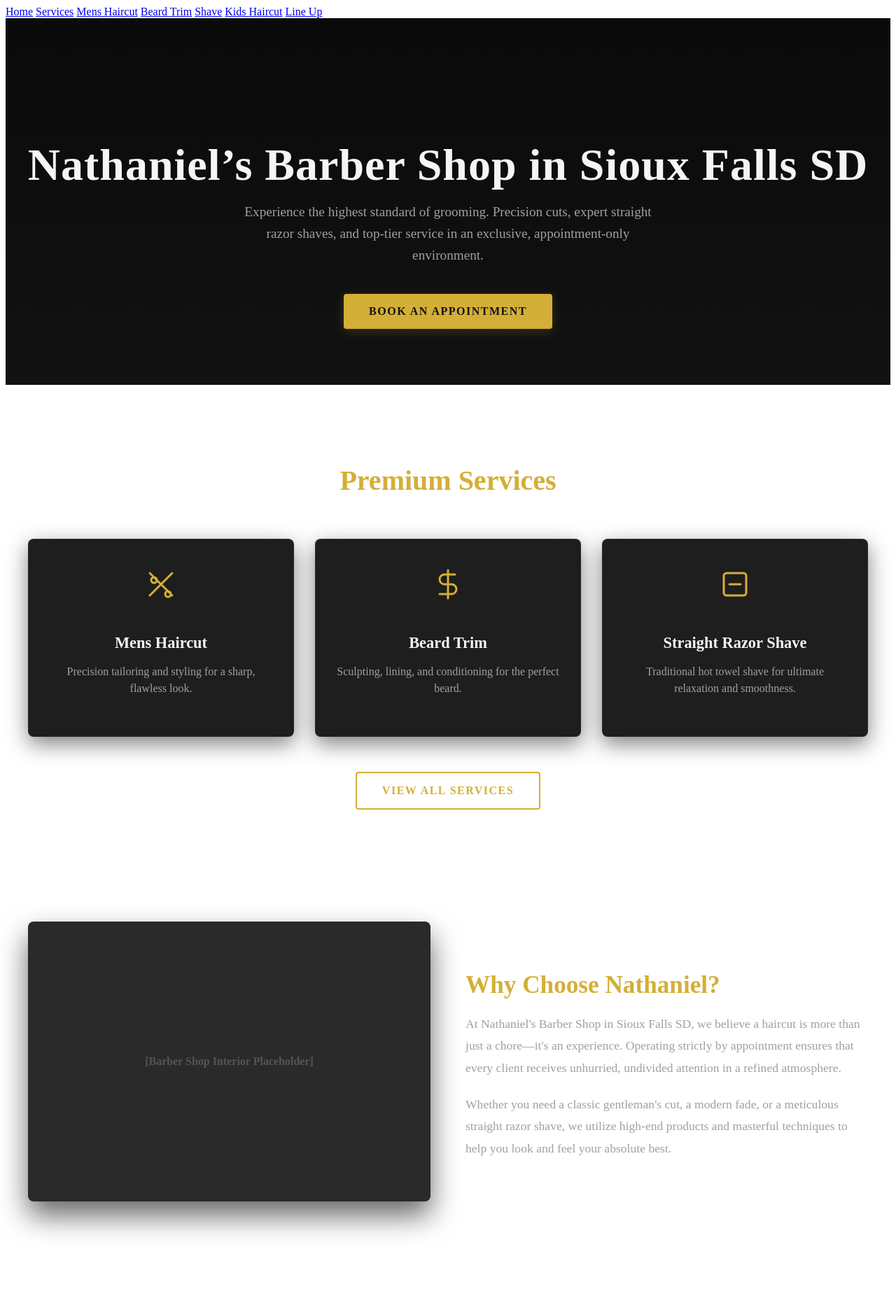
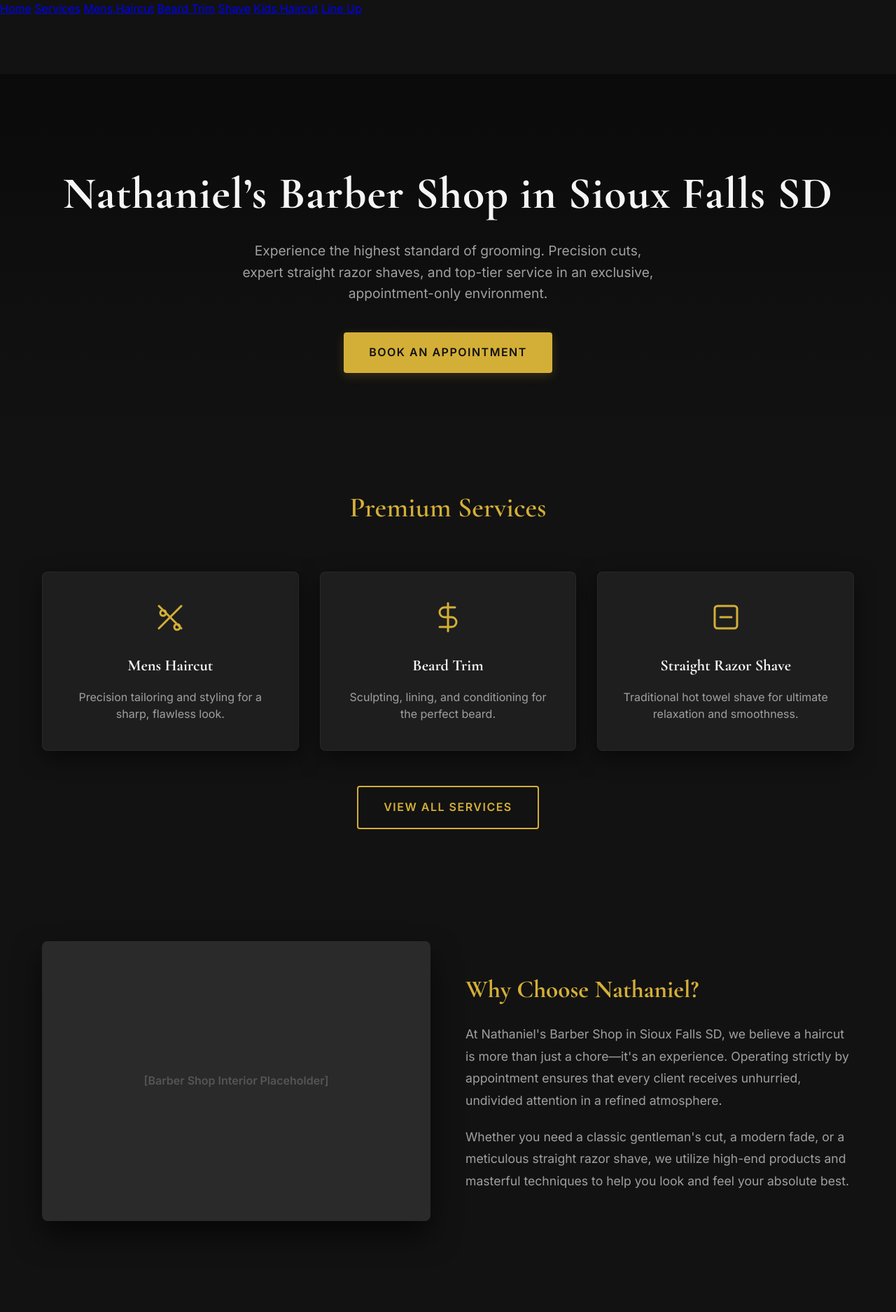
Before and after one commit to YourOnlineSquad/nathaniels-barber-shop, a Jekyll site: the page built from index.md, in a window 1280 px wide. Shown: the top 1875 px of the page at 70% size. Built offline with Jekyll 4.4.1, drawn with Linux system fonts in a browser that asks for light colours.

Commit message:
Update default.html

```diff
--- a/_layouts/default.html
+++ b/_layouts/default.html
@@ -1,18 +1,87 @@
-
 <!DOCTYPE html>
 <html lang="en">
 <head>
-  <meta charset="UTF-8">
-  <title>{{ page.title }}</title>
+    <meta charset="UTF-8">
+    <meta name="viewport" content="width=device-width, initial-scale=1.0">
+
+    <title>{{ page.title | default: "Nathaniel’s Barber Shop | Sioux Falls SD" }}</title>
+    <meta name="description" content="High-end barber shop in Sioux Falls SD offering precision haircuts, beard trims, and straight razor shaves. By appointment only.">
+
+    <link rel="preconnect" href="https://fonts.googleapis.com">
+    <link rel="preconnect" href="https://fonts.gstatic.com" crossorigin>
+    <link href="https://fonts.googleapis.com/css2?family=Cormorant+Garamond:wght@600;700&family=Inter:wght@300;400;600&display=swap" rel="stylesheet">
+
+    <style>
+        /* Global CSS Variables - Ensures consistency across all pages */
+        :root {
+            --bg-dark: #121212;
+            --bg-card: #1e1e1e;
+            --accent-gold: #D4AF37;
+            --text-light: #f5f5f5;
+            --text-muted: #a0a0a0;
+            --font-heading: 'Cormorant Garamond', serif;
+            --font-body: 'Inter', sans-serif;
+            --header-height: 80px;
+        }
+
+        /* Modern CSS Reset */
+        *, *::before, *::after {
+            margin: 0;
+            padding: 0;
+            box-sizing: border-box;
+        }
+
+        html {
+            scroll-behavior: smooth;
+        }
+
+        body {
+            background-color: var(--bg-dark);
+            color: var(--text-light);
+            font-family: var(--font-body);
+            line-height: 1.6;
+            -webkit-font-smoothing: antialiased;
+            -moz-osx-font-smoothing: grayscale;
+            display: flex;
+            flex-direction: column;
+            min-height: 100vh;
+        }
+
+        /* Typography overrides */
+        h1, h2, h3, h4, h5, h6 {
+            font-family: var(--font-heading);
+            font-weight: 700;
+        }
+
+        /* Layout Structure */
+        main {
+            flex: 1; /* Pushes the footer to the bottom of the screen on short pages */
+            padding-top: var(--header-height); /* Accounts for the sticky header */
+        }
+
+        /* Global Utility Classes */
+        .container {
+            max-width: 1200px;
+            margin: 0 auto;
+            padding: 0 20px;
+        }
+
+        /* Custom Selection Color */
+        ::selection {
+            background: var(--accent-gold);
+            color: #121212;
+        }
+    </style>
 </head>
-
 <body>
 
-  {% include header.html %}
+    {% include header.html %}
 
-  {{ content }}
+    <main>
+        {{ content }}
+    </main>
 
-  {% include footer.html %}
+    {% include footer.html %}
 
 </body>
 </html>
```
